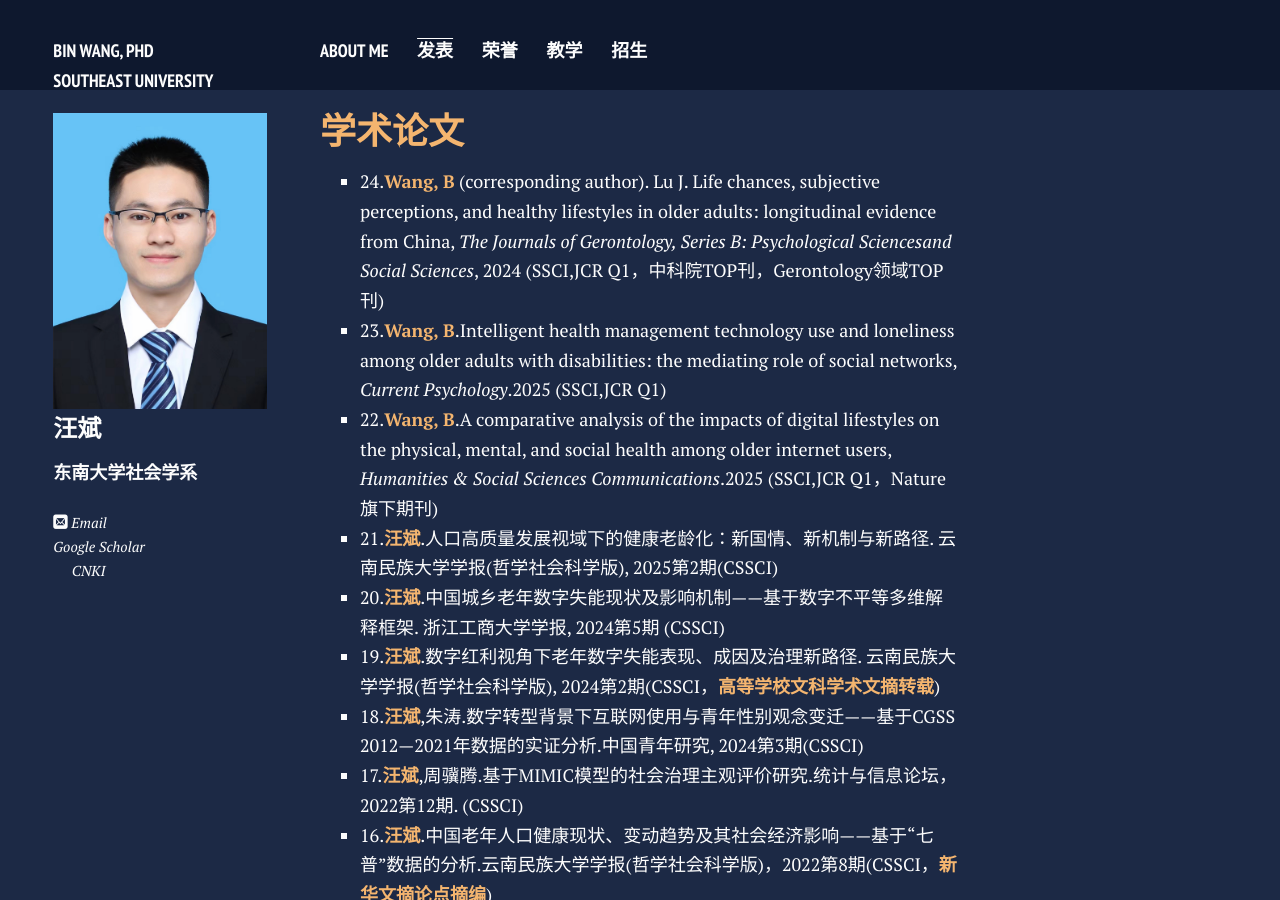
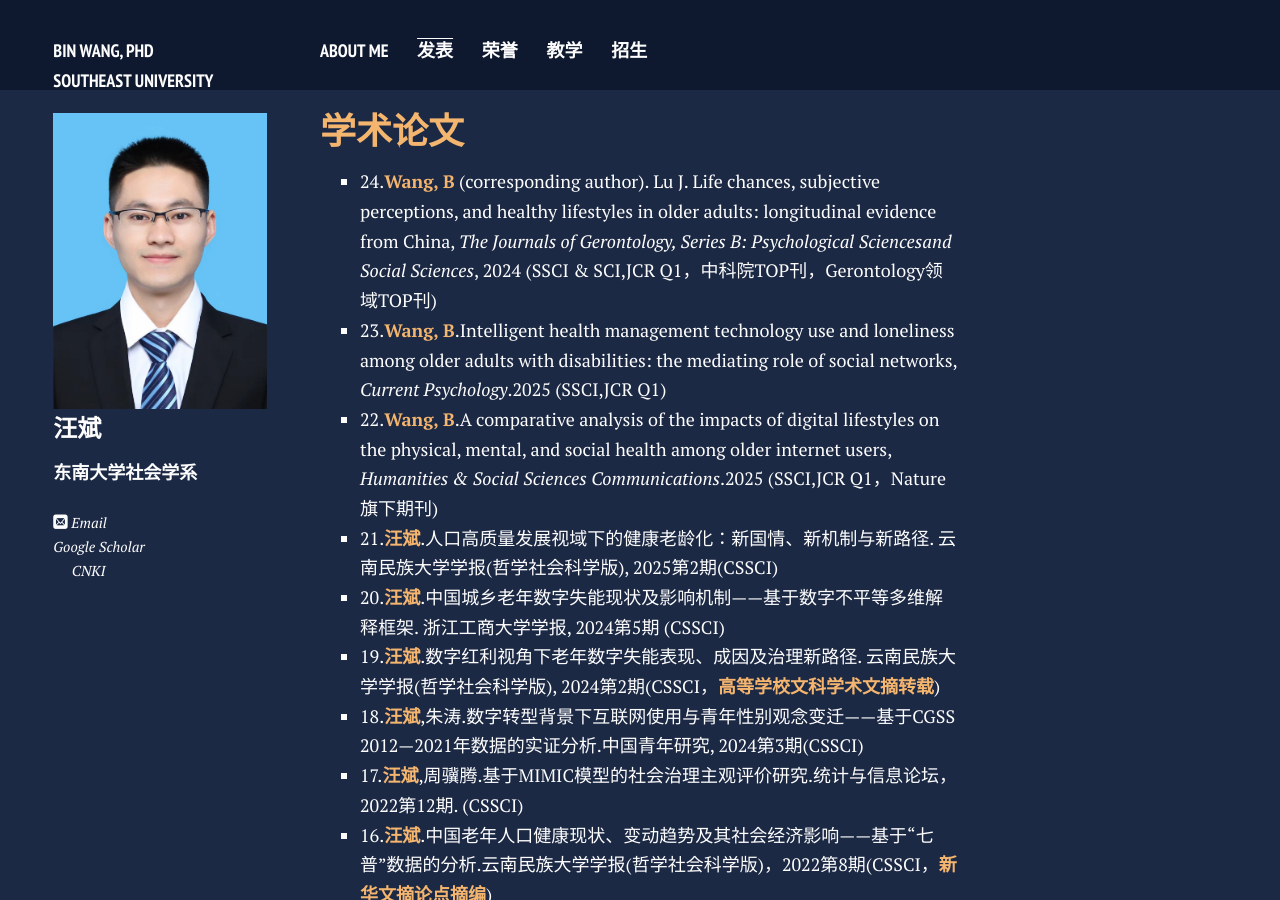
Before and after one commit to bwPhD/bwPhD.github.io, a Jekyll site: the page built from publications.md, in a window 1280 px wide and 900 px high. Built offline with Jekyll 4.4.1, drawn with Linux system fonts in a browser that asks for light colours; nearby versions of some CDN libraries; comment, search, counter and statistics services are not loaded; a style sheet for code colours, icons or effects is not loaded.

Commit message:
Update publications.md

```diff
--- a/publications.md
+++ b/publications.md
@@ -5,7 +5,7 @@ title: 发表
 ---
 
 ## **学术论文**
-- 24.**Wang, B** (corresponding author). Lu J. Life chances, subjective perceptions, and healthy lifestyles in older adults: longitudinal evidence from China, *The Journals of Gerontology, Series B: Psychological Sciencesand Social Sciences*, 2024 (SSCI,JCR Q1，中科院TOP刊，Gerontology领域TOP刊)
+- 24.**Wang, B** (corresponding author). Lu J. Life chances, subjective perceptions, and healthy lifestyles in older adults: longitudinal evidence from China, *The Journals of Gerontology, Series B: Psychological Sciencesand Social Sciences*, 2024 (SSCI & SCI,JCR Q1，中科院TOP刊，Gerontology领域TOP刊)
 - 23.**Wang, B**.Intelligent health management technology use and loneliness among older adults with disabilities: the mediating role of social networks, *Current Psychology*.2025 (SSCI,JCR Q1)
 - 22.**Wang, B**.A comparative analysis of the impacts of digital lifestyles on the physical, mental, and social health among older internet users, *Humanities & Social Sciences Communications*.2025 (SSCI,JCR Q1，Nature旗下期刊)
 - 21.**汪斌**.人口高质量发展视域下的健康老龄化：新国情、新机制与新路径. 云南民族大学学报(哲学社会科学版), 2025第2期(CSSCI)
```
